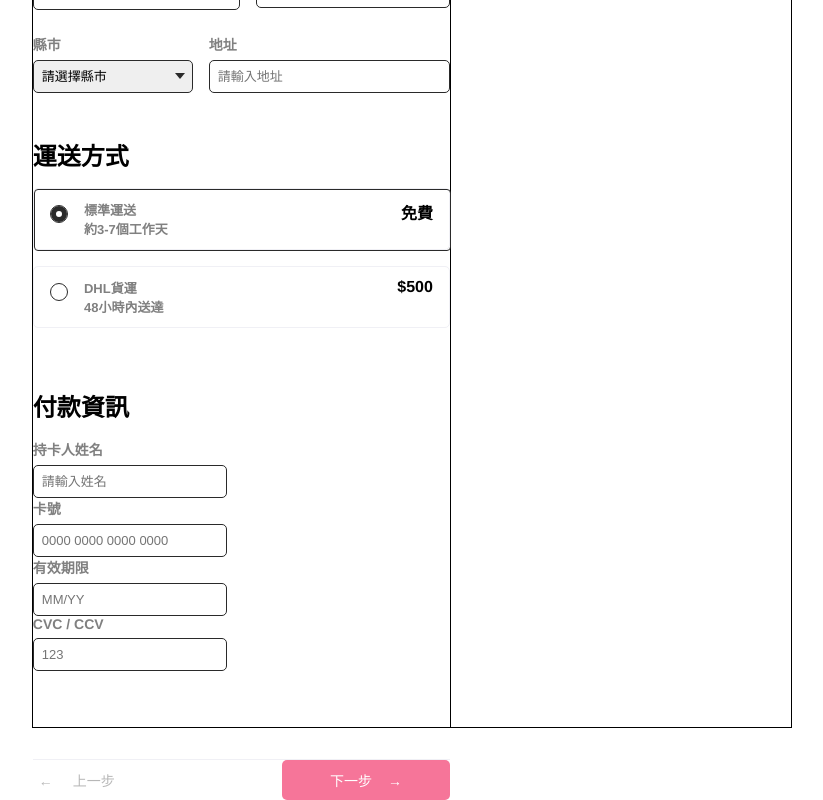
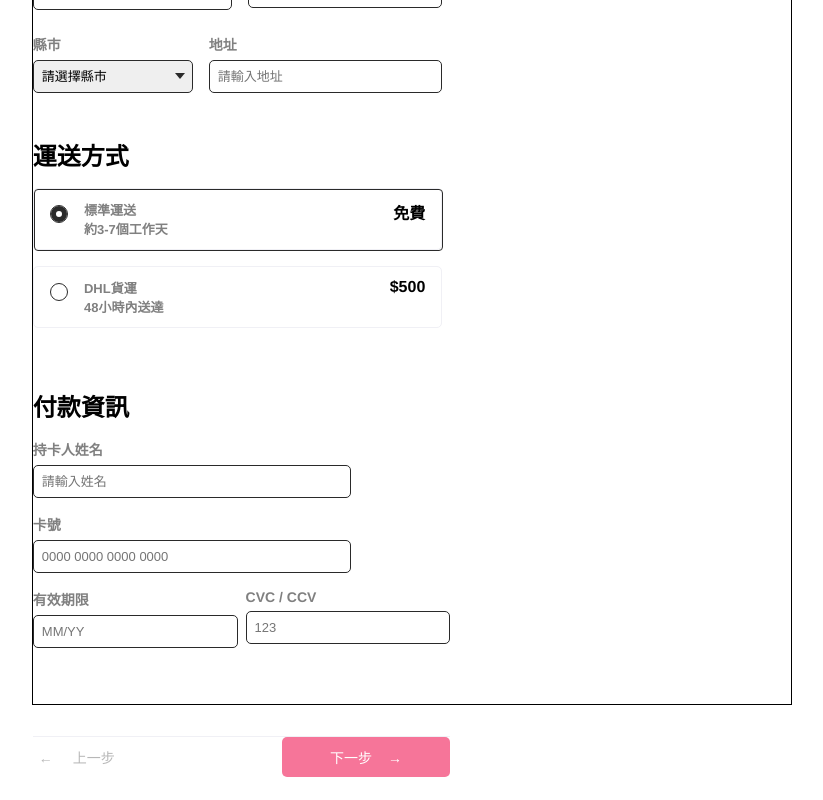
Before and after one commit to pooppicker/alpha-shop-vue, a Vue app: page /#/ in a window 1280 px wide. Shown: the part 488-1288 px from the top of the page, without its empty margins (228-1051 px from the left). After the commit the page ends 1265 px from the top, so only its background shows below. Built offline with nearby package versions, Linux system fonts and the light colour scheme.

Commit message:
feat: done layout with forms

```diff
--- a/src/components/Form.vue
+++ b/src/components/Form.vue
@@ -32,8 +32,7 @@ export default {
 .main__form {
   padding: 32px 0;
   min-height: 500px;
-  width: 55%;
-  outline: 1px solid black;
+  width: 54%;
 }
 .main__form .form-container {
   height: 100%;
@@ -44,29 +43,4 @@ export default {
   flex-direction: column;
   align-items: space-between;
 }
-.main form .form-row .main__form__payment {
-  width: 100%;
-}
-.main form .form-row .main__form__payment .card-name,
-.main form .form-row .main__form__payment .card-number {
-  margin-bottom: 1rem;
-}
-.main form .form-row .main__form__payment .card-name input,
-.main form .form-row .main__form__payment .card-number input {
-  width: 60%;
-}
-.main form .form-row .main__form__payment .card-verify {
-  display: flex;
-}
-.main form .form-row .main__form__payment .card-verify .cvc {
-  margin-left: 1rem;
-}
-.main form .form-row .main__form__payment .card-verify .cvc,
-.main form .form-row .main__form__payment .card-verify .valid-date {
-  flex-grow: 1;
-}
-.main form .form-row .main__form__payment .card-verify .cvc input,
-.main form .form-row .main__form__payment .card-verify .valid-date input {
-  width: 100%;
-}
 </style>
--- a/src/components/steps/CheckOutPayment.vue
+++ b/src/components/steps/CheckOutPayment.vue
@@ -1,5 +1,5 @@
 <template>
-  <div class="part d-none">
+  <div class="part">
     <h2 class="form__title">付款資訊</h2>
     <div class="form-row">
       <div class="main__form__payment">
@@ -35,3 +35,36 @@
     </div>
   </div>
 </template>
+
+<style>
+.main__form__payment {
+  width: 100%;
+  display: flex;
+  flex-direction: column;
+  align-items: flex-start;
+}
+.main__form__payment .card-name,
+.main__form__payment .card-number {
+  margin-bottom: 1rem;
+}
+.main__form__payment .card-name input,
+.main__form__payment .card-number input {
+  width: 300px;
+}
+.card-verify {
+  width: 100%;
+  display: flex;
+  justify-content: space-evenly;
+}
+.main__form__payment .card-verify .valid-date {
+  margin-right: 1rem;
+}
+.main__form__payment .card-verify .cvc,
+.main__form__payment .card-verify .valid-date {
+  flex-grow: 1;
+}
+.main__form__payment .card-verify .cvc input,
+.main__form__payment .card-verify .valid-date input {
+  width: 95%;
+}
+</style>
```
